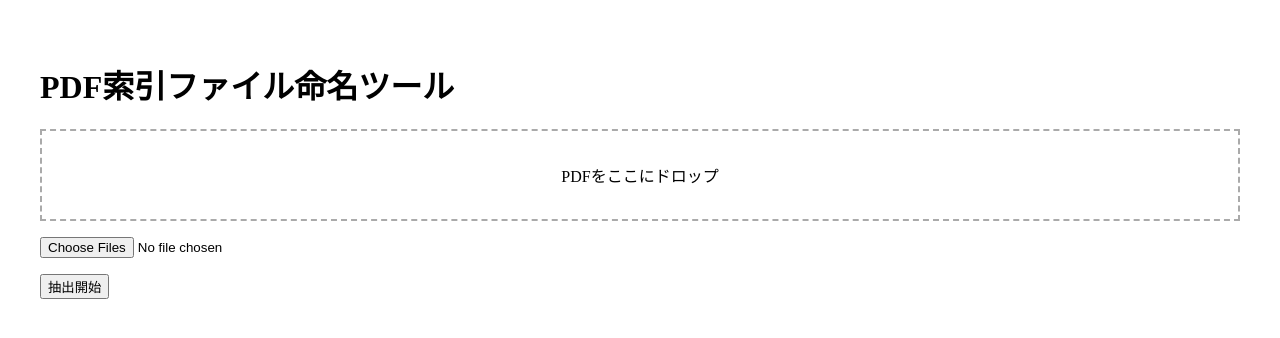
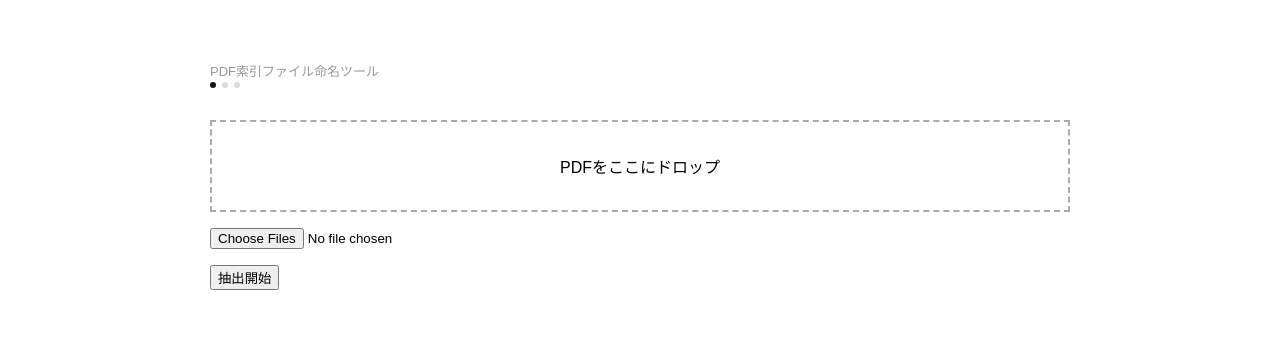
Before and after one commit to AyumiHama-I/pdf-indexer, a Next.js app in the folder frontend/: page / in a window 1280 px wide. Shown: the top 338 px of the page. Built offline with nearby package versions, Linux system fonts and the light colour scheme.

Commit message:
chore: ページレイアウトとステップインジケーターを追加

```diff
--- a/frontend/pages/index.tsx
+++ b/frontend/pages/index.tsx
@@ -3,7 +3,6 @@ import UploadZone from "../components/UploadZone";
 import ReviewTable from "../components/ReviewTable";
 import DownloadButtons from "../components/DownloadButtons";
 
-// 型定義
 type PdfItem = {
   original_name: string;
   date: string | null;
@@ -26,14 +25,34 @@ export default function Home() {
   const [confirmedItems, setConfirmedItems] = useState<ConfirmedItem[]>([]);
 
   return (
-    <main style={{ padding: "2rem" }}>
-      <h1>PDF索引ファイル命名ツール</h1>
+    <main style={{
+      padding: "2.5rem 2rem",
+      maxWidth: "860px",
+      margin: "0 auto",
+      fontFamily: "sans-serif",
+    }}>
+      {/* タイトル */}
+      <p style={{ fontSize: "13px", color: "#999", marginBottom: "2px" }}>
+        PDF索引ファイル命名ツール
+      </p>
+
+      {/* ステップインジケーター（点3つ） */}
+      <div style={{ display: "flex", gap: "6px", alignItems: "center", marginBottom: "2rem" }}>
+        {[1, 2, 3].map(n => (
+          <div key={n} style={{
+            width: "6px",
+            height: "6px",
+            borderRadius: "50%",
+            background: n === step ? "#111" : n < step ? "#bbb" : "#ddd",
+          }} />
+        ))}
+      </div>
 
       {step === 1 && (
         <UploadZone
           onUploaded={(items, files) => {
             setUploadedFiles(files);
-            setPdfItems(items.map((item) => ({ ...item, excluded: false })));
+            setPdfItems(items.map(item => ({ ...item, excluded: false })));
             setStep(2);
           }}
         />
```
